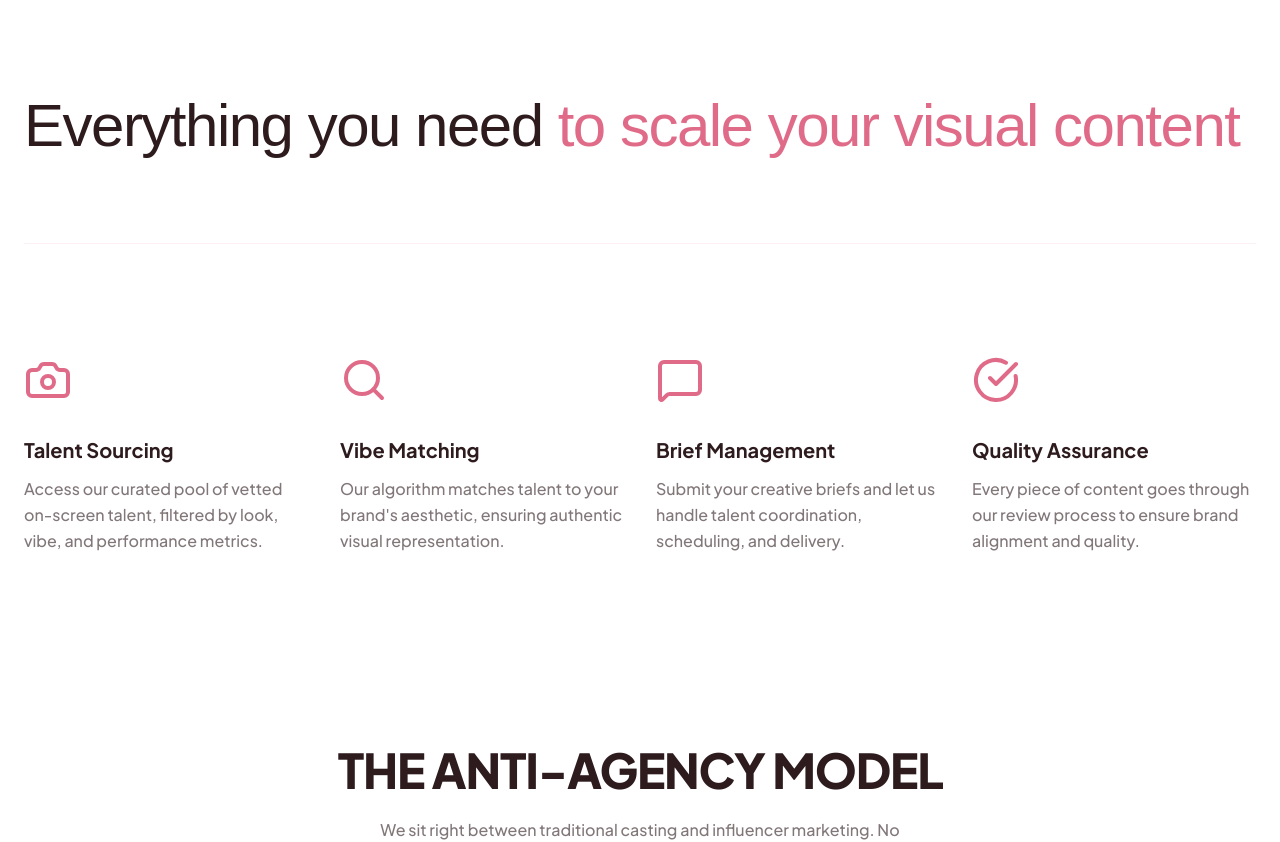
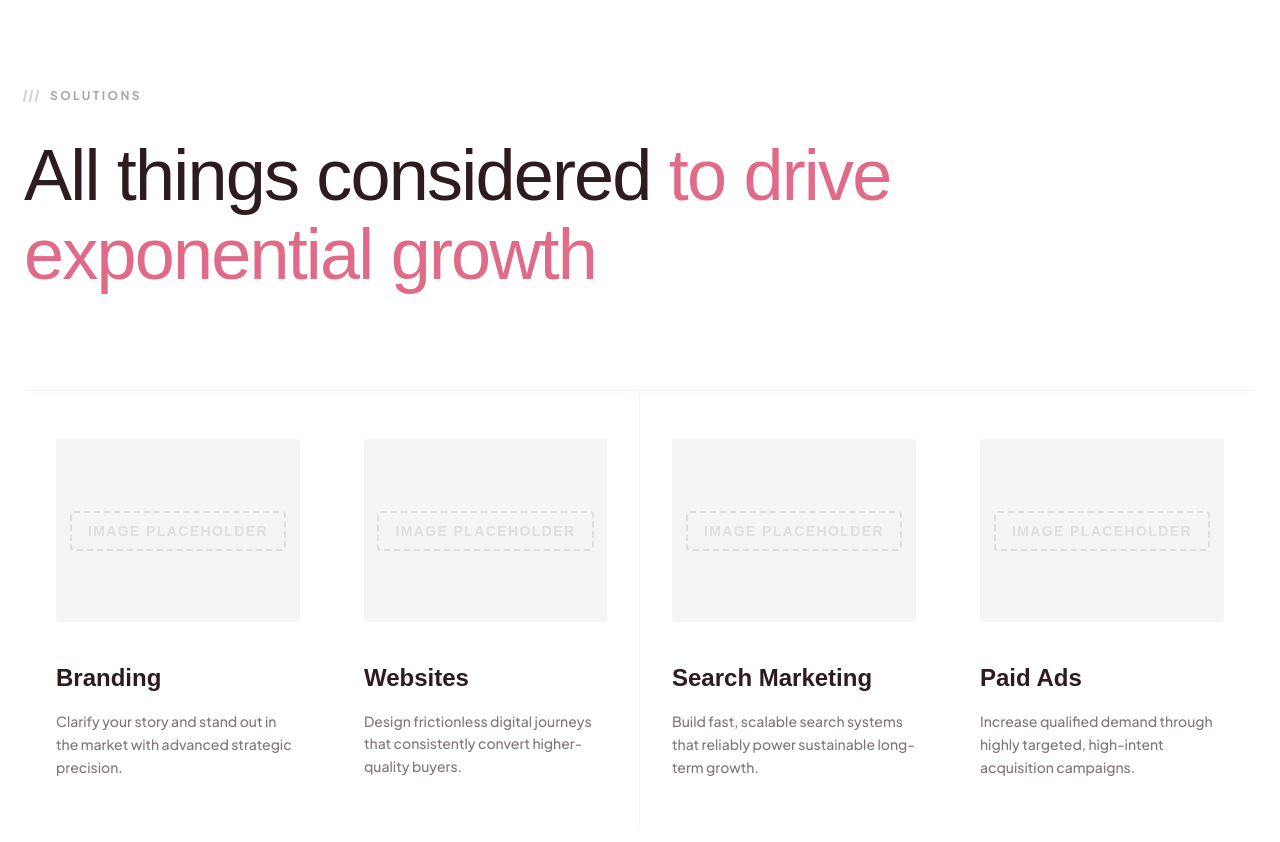
Before and after one commit to andrenguyen42/cheri, a React (Vite) app: page / in a window 1280 px wide. Shown: the part 1080-1922 px from the top of the page. Built offline with nearby package versions, Linux system fonts and the light colour scheme; a web font is replaced by a local one.

Commit message:
Refine Services section to match reference design

```diff
--- a/src/App.tsx
+++ b/src/App.tsx
@@ -78,49 +78,62 @@ const QuickStats: React.FC = () => {
 const Services: React.FC = () => {
     const services = [
         {
-            icon: <Camera className="text-brand" size={48} />,
-            title: "Talent Sourcing",
-            description: "Access our curated pool of vetted on-screen talent, filtered by look, vibe, and performance metrics."
+            title: "Branding",
+            description: "Clarify your story and stand out in the market with advanced strategic precision."
         },
         {
-            icon: <Search className="text-brand" size={48} />,
-            title: "Vibe Matching",
-            description: "Our algorithm matches talent to your brand's aesthetic, ensuring authentic visual representation."
+            title: "Websites",
+            description: "Design frictionless digital journeys that consistently convert higher-quality buyers."
         },
         {
-            icon: <MessageSquare className="text-brand" size={48} />,
-            title: "Brief Management",
-            description: "Submit your creative briefs and let us handle talent coordination, scheduling, and delivery."
+            title: "Search Marketing",
+            description: "Build fast, scalable search systems that reliably power sustainable long-term growth."
         },
         {
-            icon: <CheckCircle className="text-brand" size={48} />,
-            title: "Quality Assurance",
-            description: "Every piece of content goes through our review process to ensure brand alignment and quality."
+            title: "Paid Ads",
+            description: "Increase qualified demand through highly targeted, high-intent acquisition campaigns."
         }
     ];
 
     return (
         <section id="services" className="py-24 bg-white px-6">
             <div className="max-w-7xl mx-auto">
-                {/* Heading */}
-                <div className="mb-20">
-                    <h2 className="text-4xl md:text-6xl font-outfit leading-tight tracking-tight">
-                        <span className="text-neutral-dark">Everything you need </span>
-                        <span className="text-brand">to scale your visual content</span>
+                <div className="mb-24">
+                    <div className="flex items-center gap-3 mb-8">
+                        <div className="flex gap-1">
+                            <span className="w-0.5 h-3 bg-neutral-dark/20 -skew-x-12"></span>
+                            <span className="w-0.5 h-3 bg-neutral-dark/20 -skew-x-12"></span>
+                            <span className="w-0.5 h-3 bg-neutral-dark/20 -skew-x-12"></span>
+                        </div>
+                        <span className="text-xs font-bold tracking-[0.2em] text-neutral-dark/40 uppercase font-sans">Solutions</span>
+                    </div>
+
+                    <h2 className="text-5xl md:text-7xl font-outfit leading-[1.1] tracking-tight max-w-4xl">
+                        <span className="text-neutral-dark font-medium">All things considered </span>
+                        <span className="text-brand font-medium">to drive exponential growth</span>
                     </h2>
                 </div>
 
-                {/* Services Grid */}
-                <div className="grid grid-cols-1 md:grid-cols-2 lg:grid-cols-4 gap-8 border-t border-brand/10 pt-16">
+                <div className="grid grid-cols-1 md:grid-cols-2 lg:grid-cols-4 border-t border-brand/10">
                     {services.map((service, idx) => (
-                        <div key={idx} className="flex flex-col">
-                            <div className="mb-8 h-24 flex items-end">
-                                {service.icon}
+                        <div
+                            key={idx}
+                            className={`flex flex-col pt-12 pb-12 px-4 md:px-8 border-brand/10 ${idx < services.length - 1 ? 'lg:border-r' : ''
+                                } ${idx % 2 === 0 ? 'md:border-r lg:border-r-0' : ''} ${idx < 2 ? 'md:border-b lg:border-b-0' : ''
+                                } ${idx < services.length - 1 ? 'border-b md:border-b-0' : ''}`}
+                        >
+                            <div className="aspect-[4/3] mb-10 bg-neutral-cream rounded-sm overflow-hidden relative group w-full grayscale hover:grayscale-0 transition-all duration-500">
+                                {/* Placeholder for user to replace */}
+                                <div className="absolute inset-0 bg-neutral-100 flex items-center justify-center">
+                                    <div className="text-neutral-dark/10 font-outfit font-bold text-sm uppercase tracking-widest border-2 border-dashed border-neutral-dark/10 px-4 py-2 rounded">
+                                        Image Placeholder
+                                    </div>
+                                </div>
                             </div>
-                            <h3 className="text-xl font-bold text-neutral-dark mb-3">
+                            <h3 className="text-2xl font-outfit font-semibold text-neutral-dark mb-4">
                                 {service.title}
                             </h3>
-                            <p className="text-neutral-dark/60 font-medium leading-relaxed">
+                            <p className="text-neutral-dark/60 font-medium leading-relaxed text-sm">
                                 {service.description}
                             </p>
                         </div>
```
